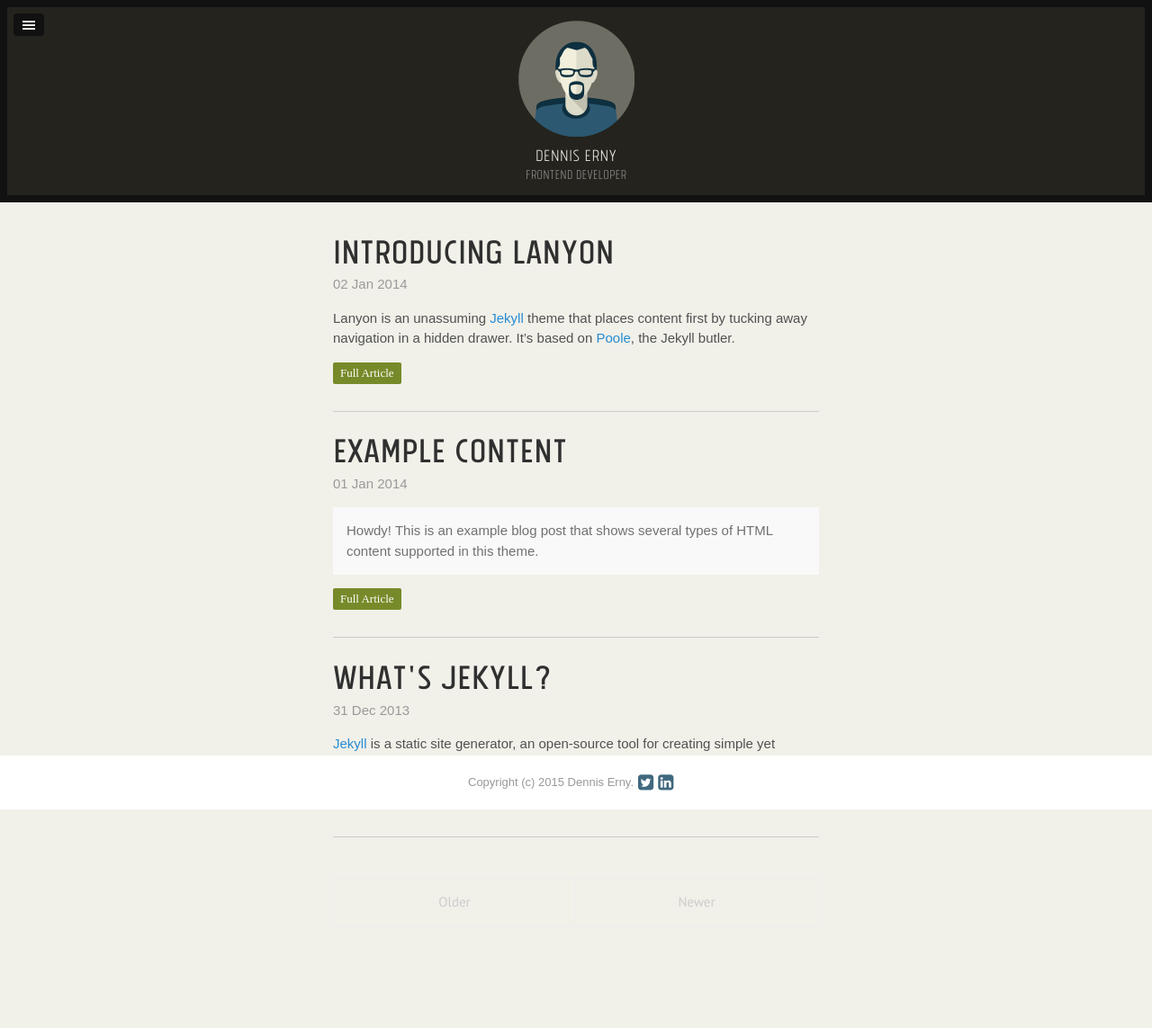
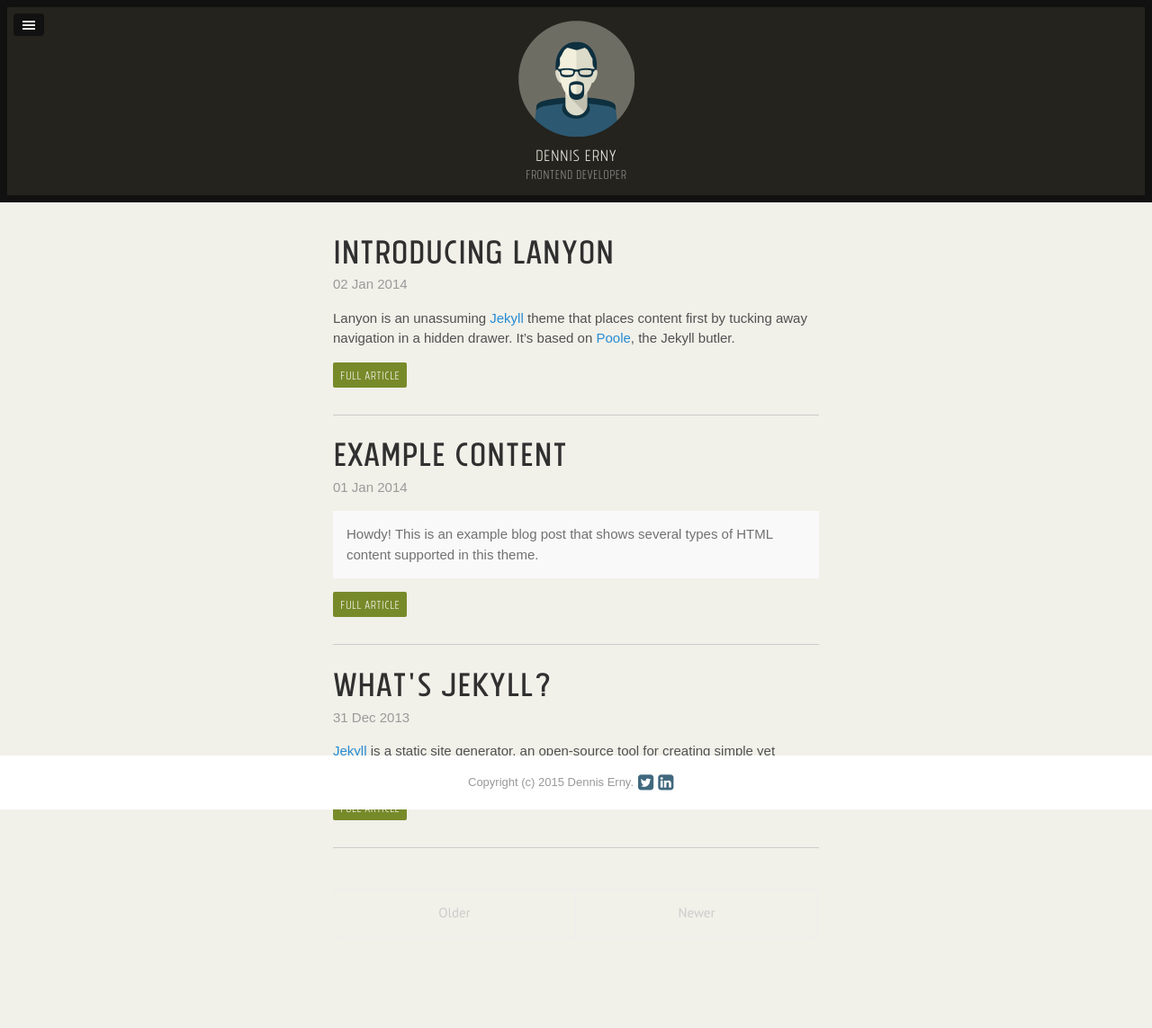
Before and after one commit to derny/derny.github.io, a Jekyll site: the page built from index.html, in a window 1280 px wide. Shown: the whole page at 90% size. Built offline with Jekyll 4.4.1, drawn with Linux system fonts in a browser that asks for light colours; some web fonts are replaced; Markdown is read by kramdown in place of the engine named in the settings; the list of posts is cut into pages by our own code.

Commit message:
Changed font and padding for article buttons

```diff
--- a/index.html
+++ b/index.html
@@ -16,7 +16,7 @@
 
     {{ post.excerpt }}
 
-    <a href="{{ post.url }}"><button class="btn">Full Article</button></a>
+    <a href="{{ post.url }}"><button class="btn">FULL ARTICLE</button></a>
 
     <!--{{ post.content }}-->
   </div>
--- a/public/css/lanyon.css
+++ b/public/css/lanyon.css
@@ -183,11 +183,11 @@
 }
 
 .btn {
-  font-family: "ff-tisa-web-pro";
+  font-family: "TolyerLightno2";
   display: inline-block;
   border-radius: 2px;
-  font-size: 13px;
-  padding: 4px 8px;
+  font-size: 16px;
+  padding: 4px 8px 6px 8px;
   border: 0;
   background: #778A2A;
   color: #FFF;
```
